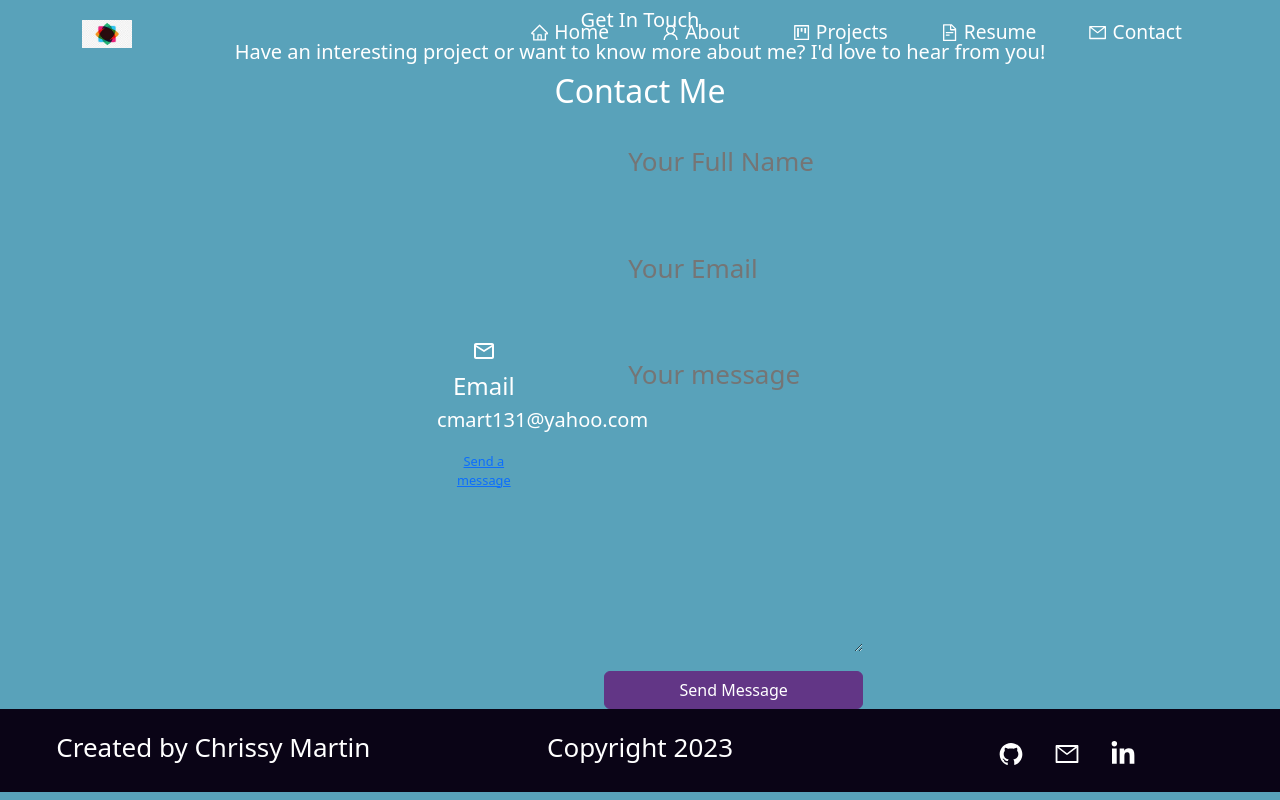
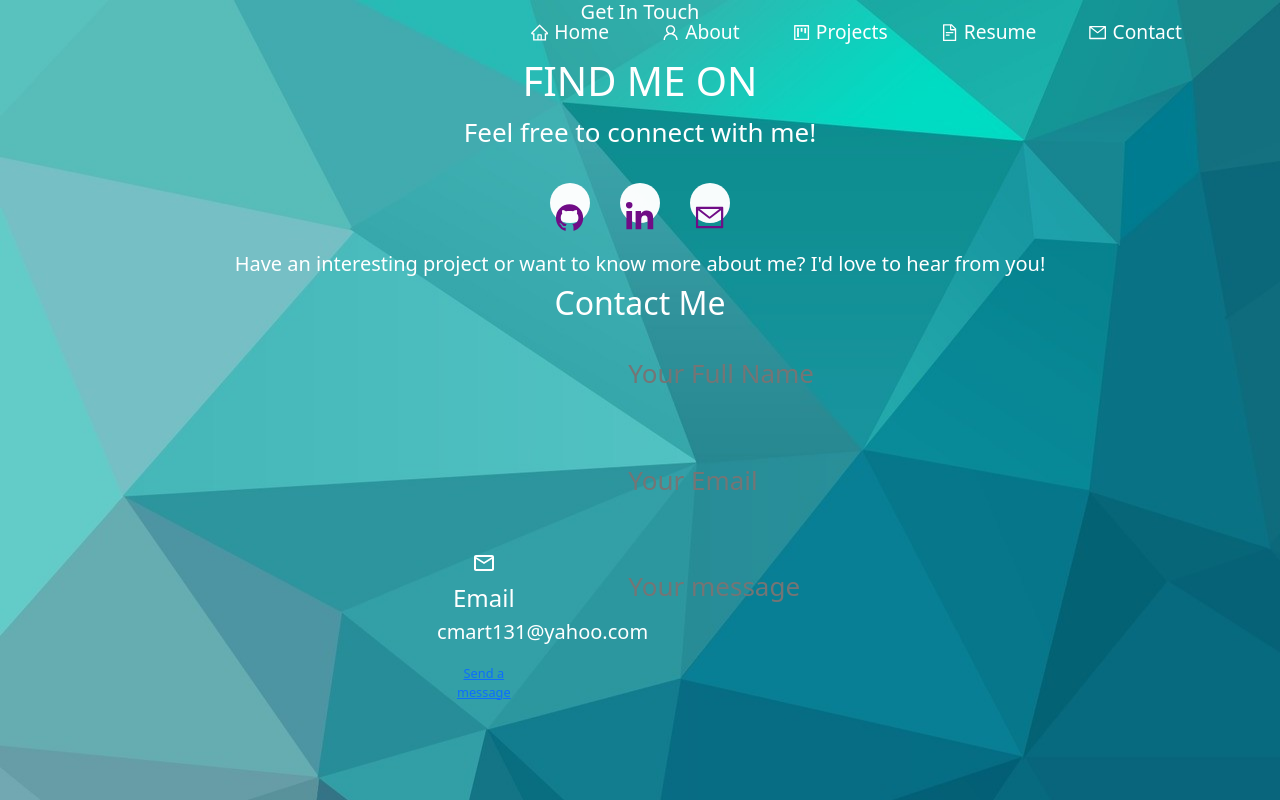
Before and after one commit to chrissy-sohal/portfolio-react, a React (Create React App) app: page /contact in a window 1280 px wide. Shown: the top 800 px of the page. Built offline with nearby package versions, Linux system fonts and the light colour scheme.

Commit message:
fixing styling

```diff
--- a/src/components/App/App.css
+++ b/src/components/App/App.css
@@ -3,6 +3,7 @@
   }
 
   .App-header {
+    background-image: url(../../assets/536245.jpg);
     background-color: #59a2ba;
     min-height: 100vh;
     display: flex;
@@ -14,5 +15,5 @@
   }
 
   .App-link {
-    color: #61dafb;
+    color: #093d4b;
   }
--- a/src/components/App/App.js
+++ b/src/components/App/App.js
@@ -5,7 +5,7 @@ import Projects from "../projects/projects";
 import Footer from "../footer/footer";
 import Resume from "../resume/resume";
 import Contact from "../contact/contact"
-import { BrowserRouter as Router, Route } from "react-router-dom";
+import { BrowserRouter as Router, Scroll, Route } from "react-router-dom";
 import ScrollToTop from "../scroll";
 import "./App.css";
 import "bootstrap/dist/css/bootstrap.min.css";
--- a/src/components/about/about.css
+++ b/src/components/about/about.css
@@ -11,12 +11,12 @@
     margin: 15px !important;
     padding: 10px !important;
     opacity: 0.93 !important;
-    border: 1.7px solid rgba(200, 137, 230, 0.637) !important;
+    border: 1.7px solid #073342 !important;
     vertical-align: middle !important;
     text-align: center !important;
     border-radius: 5px !important;
     display: table !important;
-    box-shadow: 4px 5px 4px 3px rgba(89, 4, 168, 0.137) !important;
+    box-shadow: 4px 5px 4px 3px #004b63 !important;
     overflow: hidden !important;
     transition: all 0.4s ease 0s !important;
   }
@@ -30,7 +30,8 @@
   .tech-icons:hover {
     transform: scale(1.05) !important;
     overflow: hidden !important;
-    border: 2.2px solid rgba(197, 115, 230, 0.883) !important;
+    border: 2.2px solid #43fff2 !important;
+
   }
   .tech-icon-images {
     padding: 20px !important;
--- a/src/components/contact/contact.js
+++ b/src/components/contact/contact.js
@@ -1,6 +1,12 @@
 import './contact.css';
 
 import React, { useRef, useState } from 'react';
+import { Row, Col } from "react-bootstrap";
+import {
+  AiFillGithub,
+  AiOutlineMail
+} from "react-icons/ai";
+import { FaLinkedinIn } from "react-icons/fa";
 
 import { MdOutlineEmail } from 'react-icons/md';
 import emailjs from '@emailjs/browser';
@@ -32,6 +38,47 @@ const Contact = () => {
   return (
     <section id="contact">
       <h5>Get In Touch</h5>
+      <Row>
+          <Col md={12} className="home-about-social">
+            <h1>FIND ME ON</h1>
+            <p>
+              Feel free to connect with me!
+            </p>
+            <ul className="home-about-social-links">
+              <li className="social-icons">
+                <a
+                  href="https://github.com/chrissy-martin"
+                  target="_blank"
+                  rel="noreferrer"
+                  className="icon-colour  home-social-icons"
+                >
+                  <AiFillGithub />
+                </a>
+              </li>
+
+              <li className="social-icons">
+                <a
+                  href="https://www.linkedin.com/in/chrissy-martin/"
+                  target="_blank"
+                  rel="noreferrer"
+                  className="icon-colour  home-social-icons"
+                >
+                  <FaLinkedinIn />
+                </a>
+              </li>
+              <li className="social-icons">
+                <a
+                  href="mailto:cmart131@yahoo.com"
+                  target="_blank"
+                  rel="noreferrer"
+                  className="icon-colour home-social-icons"
+                >
+                  <AiOutlineMail />
+                </a>
+              </li>
+            </ul>
+          </Col>
+        </Row>
       <h5>
       Have an interesting project or want to know more about me? I'd love to hear from you!
       </h5>
--- a/src/components/footer/footer.css
+++ b/src/components/footer/footer.css
@@ -1,15 +1,14 @@
 .footer {
-    background-color: rgb(10, 4, 22);
+    background-color:#0d3638;
     bottom: 0 !important;
-    padding-top: 10px !important;
-    padding-bottom: 8px !important ;
+    padding-top: 5px !important;
+    padding-bottom: 5px !important ;
   }
   .footer-copywright {
     text-align: center !important;
   }
 
   .footer-body {
-    z-index: 1;
     text-align: center !important;
   }
 
@@ -24,17 +23,14 @@
   }
 
   .footer h3 {
-    font-size: 1em;
+    font-size: 25px;
     color: white !important;
-    margin-top: 0.5em !important;
-    margin-bottom: 0.5em !important;
+    margin-top: 5px !important;
+    margin-bottom: 5px !important;
   }
   .footer-icons {
-    margin-top: 0.5em !important;
-    margin-bottom: 0.5em !important;
+    margin-top: 5px !important;
+    margin-bottom: 5px !important;
     padding: 0 !important;
+    font-size: 30px;
   }
-
-  .blockquote-footer {
-    color: #a588c0 !important;
-  }
--- a/src/components/home/home.js
+++ b/src/components/home/home.js
@@ -4,12 +4,6 @@ import { Container, Row, Col } from "react-bootstrap";
 import homeLogo from "../../assets/logo.jpg";
 import myImg from "../../assets/chrissy-photo.jpg";
 import Tilt from "react-parallax-tilt";
-import {
-  AiFillGithub,
-  AiOutlineMail
-} from "react-icons/ai";
-import { FaLinkedinIn } from "react-icons/fa";
-
 
 function Home() {
   return (
@@ -61,47 +55,6 @@ function Home() {
             </Tilt>
           </Col>
         </Row>
-        <Row>
-          <Col md={12} className="home-about-social">
-            <h1>FIND ME ON</h1>
-            <p>
-              Feel free to connect with me!
-            </p>
-            <ul className="home-about-social-links">
-              <li className="social-icons">
-                <a
-                  href="https://github.com/chrissy-martin"
-                  target="_blank"
-                  rel="noreferrer"
-                  className="icon-colour  home-social-icons"
-                >
-                  <AiFillGithub />
-                </a>
-              </li>
-
-              <li className="social-icons">
-                <a
-                  href="https://www.linkedin.com/in/chrissy-martin/"
-                  target="_blank"
-                  rel="noreferrer"
-                  className="icon-colour  home-social-icons"
-                >
-                  <FaLinkedinIn />
-                </a>
-              </li>
-              <li className="social-icons">
-                <a
-                  href="mailto:cmart131@yahoo.com"
-                  target="_blank"
-                  rel="noreferrer"
-                  className="icon-colour home-social-icons"
-                >
-                  <AiOutlineMail />
-                </a>
-              </li>
-            </ul>
-          </Col>
-        </Row>
       </Container>
     </Container>
 
--- a/src/components/navbar/navbar.css
+++ b/src/components/navbar/navbar.css
@@ -1,5 +1,5 @@
 .sticky {
-    background-color: #1b1a2ea9 !important;
+    background-color: #0c3739  !important;
     transition: all 0.3s ease-out 0s !important;
     box-shadow: 0px 10px 10px 0px rgba(9, 5, 29, 0.171) !important;
     backdrop-filter: blur(15px) !important;
@@ -20,7 +20,7 @@
 
   .navbar-toggler span {
     display: block !important;
-    background-color: #be50f4 !important;
+    background-color: #084447 !important;
     height: 4px !important;
     width: 27px !important;
     margin-top: 5px !important;
@@ -67,7 +67,7 @@
     .navbar {
       padding: 1rem 2rem !important;
       font-size: 1.4rem !important;
-      background-color: #181a27 !important;
+      background-color: #052c37 !important;
     }
     .navbar-nav .nav-item a::after {
       display: none !important;
@@ -117,7 +117,7 @@
     height: 5px;
     width: 0;
     border-radius: 16px;
-    background: #c95bf5;
+    background: #09bbc8;
     bottom: 1px;
     left: 0;
     z-index: -1;
--- a/src/components/navbar/navbar.js
+++ b/src/components/navbar/navbar.js
@@ -2,7 +2,7 @@ import React, { useState } from "react";
 import Navbar from "react-bootstrap/Navbar";
 import Nav from "react-bootstrap/Nav";
 import Container from "react-bootstrap/Container";
-import logo from "../../assets/logo.jpg";
+// import logo from "../../assets/logo.jpg";
 import { Link } from "react-router-dom";
 import "./navbar.css";
 import {
@@ -37,7 +37,7 @@ function NavBar() {
     >
       <Container>
         <Navbar.Brand href="/" className="d-flex">
-          <img src={logo} className="img-fluid logo" alt="brand" />
+          {/* <img src={logo} className="img-fluid logo" alt="brand" /> */}
         </Navbar.Brand>
         <Navbar.Toggle
           aria-controls="responsive-navbar-nav"
--- a/src/components/resume/resume.css
+++ b/src/components/resume/resume.css
@@ -41,14 +41,14 @@
   .resume .resume-item {
     padding: 0 0 10px 25px;
     margin-top: -2px;
-    border-left: 2px solid #8a49a8;
+    border-left: 2px solid #0c3739;
     position: relative;
   }
 
   .resume .resume-item .resume-title {
     line-height: 18px;
     font-size: 0.9em;
-    background: #5234795d;
+    background: #0c3739;
     padding: 8px 15px;
     display: inline-block;
     font-weight: 600;
@@ -78,7 +78,7 @@
     left: -9px;
     top: 0;
     background: #fff;
-    border: 2px solid #8a49a8;
+    border: 2px solid #0c3739;
   }
 
   .like-item {
@@ -88,8 +88,8 @@
   }
 
   .like-btn {
-    background-color: #934cce5e !important;
-    border-color: #934cce5e !important;
+    background-color: #0c3739!important;
+    border-color: #0c3739 !important;
     padding: 0.25rem 0.98rem !important;
     border-radius: 5px !important;
     line-height: 1.4 !important;
@@ -98,6 +98,6 @@
 
   .like-btn:hover {
     transform: translateY(-2px) !important;
-    background-color: #a24dd386 !important;
-    border-color: #a24dd386 !important;
+    background-color: #0c3739 !important;
+    border-color: #0c3739 !important;
   }
```
Also changed, not shown: 22 other files (tests, documents, lock files or other folders).
